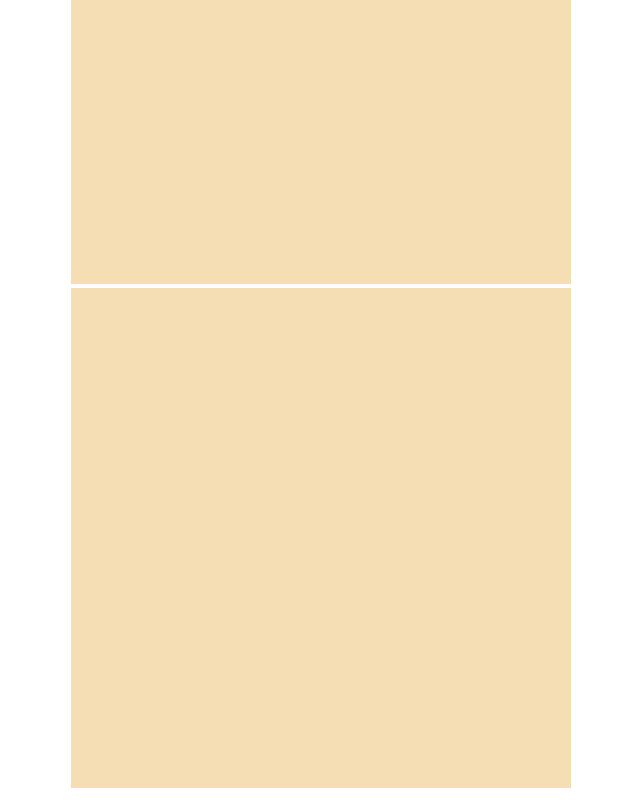
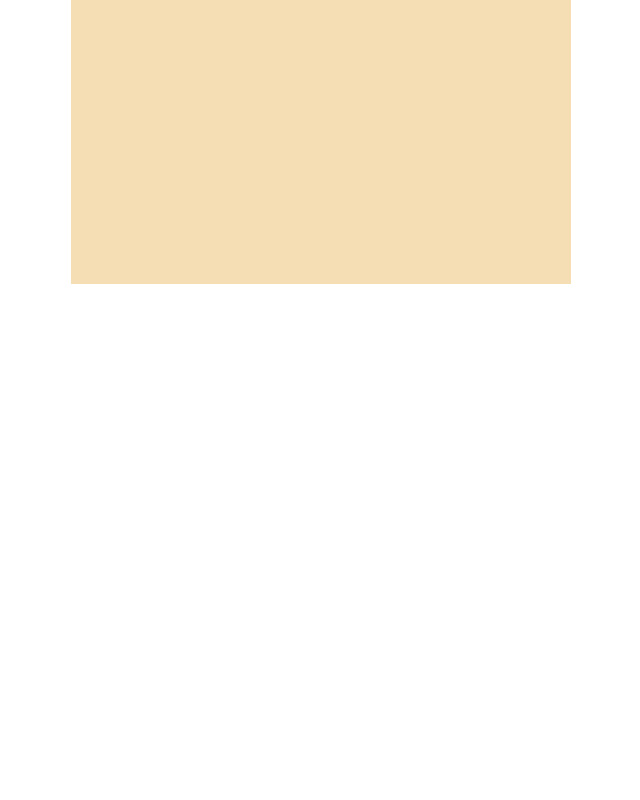
Before and after one commit to dimassudjito/dali, a React (Create React App) app in the folder frontend/: page /notepad in a window 1280 px wide. Shown: the part 324-1124 px from the top of the page, without its empty margins (577-1217 px from the left). After the commit the page ends 800 px from the top, so only its background shows below. Built offline with nearby package versions, Linux system fonts and the light colour scheme.

Commit message:
can produce several image based on paragraph separation

```diff
--- a/frontend/src/pages/Notepad.tsx
+++ b/frontend/src/pages/Notepad.tsx
@@ -1,11 +1,17 @@
-import React, { useState, useRef } from 'react'
+import React, { useState, useEffect, useRef } from 'react'
 import { Box, Grid, TextareaAutosize, Button } from '@mui/material'
 import { Download as DownloadIcon } from '@mui/icons-material'
 
 export const Notepad: React.FC = () => {
   const [text, setText] = useState('')
+  const [textList, setTextList] = useState<String[]>([])
 
   const svgRef = useRef(new Array())
+
+  useEffect(() => {
+    const paragraphs = text.split('\n\n')
+    setTextList(paragraphs)
+  }, [text])
 
   let convertSvgToImage = () => {
     /**
@@ -62,7 +68,7 @@ export const Notepad: React.FC = () => {
               <DownloadIcon />
             </Button>
           </Box>
-          {[0, 1].map((i) => (
+          {textList.map((text, i) => (
             <svg
               id="svg_ref"
               ref={(element) => {
```
